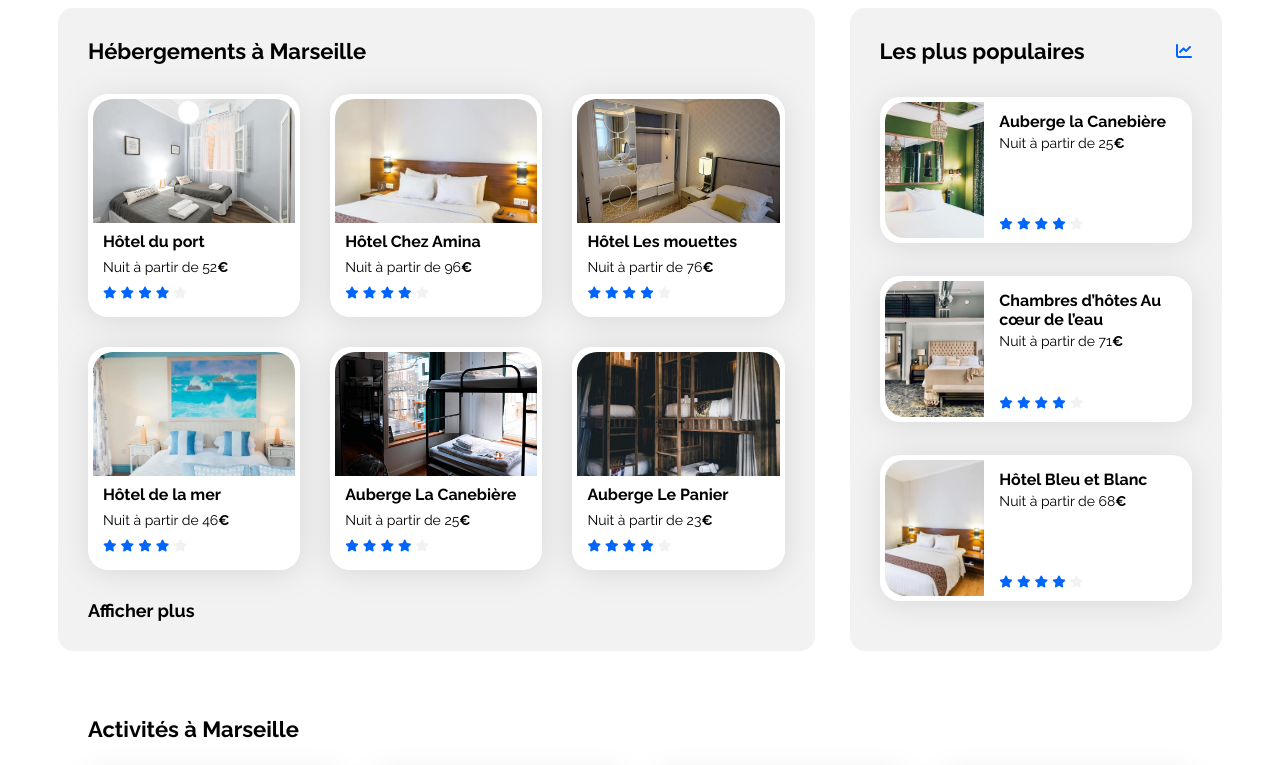
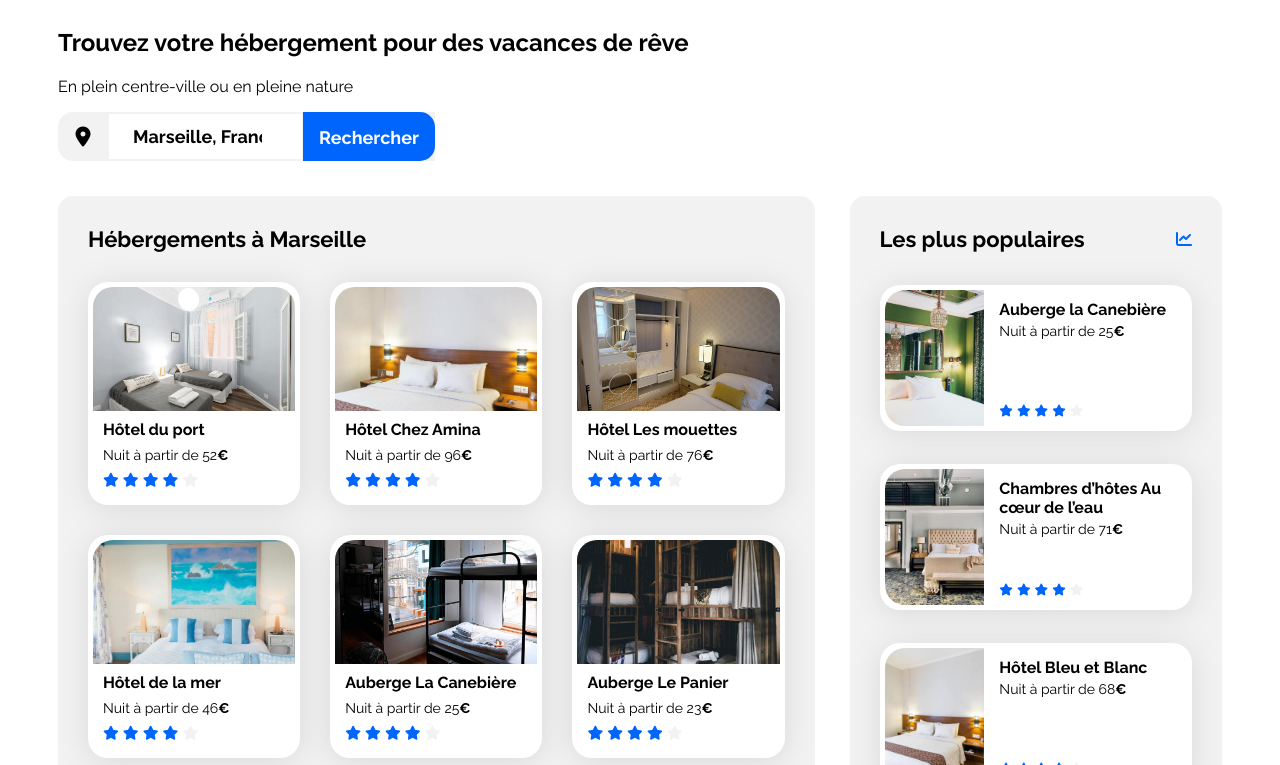
Before and after one commit to SamShunpo/projet-3-OC, a plain HTML site: page index.html in a window 1280 px wide. Shown: the top 765 px of the page. Drawn offline with Linux system fonts and the light colour scheme.

Commit message:
filtre v1

```diff
--- a/css/style.css
+++ b/css/style.css
@@ -89,10 +89,49 @@ a {
     font-size: 14px;
 }
 
+/****** formulaire *******/
+.div-label {
+    display: flex;
+    flex-direction: row;
+    width: 377px;
+    height: 49px;
+    background-color: #F2F2F2;
+    border-radius: 15px 0 0 15px;
+    align-items: center;
+}
+
+.label-search {
+    width: 50px;
+    align-items: center;
+    display: flex;
+    justify-content: center;
+}
+
+.input-search {
+    height: 47px;
+    padding-left: 24px;
+    padding-right: 24px;
+    border: 1px solid #F2F2F2;
+    width: 195px;
+}
+
+.btn-search {
+    background-color:#0065FC;
+    color: white;
+    padding: 15px 16px 15px 16px;
+    border-radius: 0 15px 15px 0;
+    height: 49px;
+    width: 132px;
+    border: none;
+}
+
+
+
 /****** Hebergements And Populaires ***********/
 .hebergements-and-populaires {
     display: flex;
     justify-content: space-between;
+    margin-top: 35px;
 }
 
 .hebergements-and-populaires section {
--- a/index.html
+++ b/index.html
@@ -18,6 +18,18 @@
     <div class="main-container">
         <header></header>
         <main>
+            <section>
+                <div>
+                    <h1>Trouvez votre hébergement pour des vacances de rêve</h1>
+                    <p>En plein centre-ville ou en pleine nature</p>
+                </div>
+                <form action="" method="post" class="div-label">
+                        <label for="search_adress" class="label-search"><i class="fa fa-location-dot fa-map-marker fa-lg" aria-hidden="true"></i></label>
+                        <input type="search" name="search_adress" id="search_adress" value="Marseille, France" class="input-search footer-h2">
+                        <input type="submit" value="Rechercher" class="btn-search titre-18px-700">
+                </form>
+
+            </section>
             <div class="hebergements-and-populaires">
                 <section class="hebergements padding-30 gap-30 display-flex">
                     <h2 class="section-title margin-0">Hébergements à Marseille</h2>
@@ -29,11 +41,11 @@
                                     <h3 class="card-title margin-0">Hôtel du port</h3>
                                     <p class="margin-0 font-size-14">Nuit à partir de 52<span class="euro">€</span></p>
                                         <div class="card-rating">
-                                            <i class="fa-xs fa-solid fa-star" aria-hidden="true"></i>
-                                            <i class="fa-xs fa-solid fa-star" aria-hidden="true"></i>
-                                            <i class="fa-xs fa-solid fa-star" aria-hidden="true"></i>
-                                            <i class="fa-xs fa-solid fa-star" aria-hidden="true"></i>
-                                            <i class="fa-xs fa-solid fa-star neutral-star" aria-hidden="true"></i>
+                                            <i class="fa-sm fa-solid fa-star" aria-hidden="true"></i>
+                                            <i class="fa-sm fa-solid fa-star" aria-hidden="true"></i>
+                                            <i class="fa-sm fa-solid fa-star" aria-hidden="true"></i>
+                                            <i class="fa-sm fa-solid fa-star" aria-hidden="true"></i>
+                                            <i class="fa-sm fa-solid fa-star neutral-star" aria-hidden="true"></i>
                                             <span class="sr-only">Note de 4 sur 5</span>
                                         </div>
                                 </div>
@@ -46,11 +58,11 @@
                                     <h3 class="card-title margin-0">Hôtel Chez Amina</h3>
                                     <p class="margin-0 font-size-14">Nuit à partir de 96<span class="euro">€</span></p>
                                     <div class="card-rating">
-                                        <i class="fa-xs fa-solid fa-star" aria-hidden="true"></i>
-                                        <i class="fa-xs fa-solid fa-star" aria-hidden="true"></i>
-                                        <i class="fa-xs fa-solid fa-star" aria-hidden="true"></i>
-                                        <i class="fa-xs fa-solid fa-star" aria-hidden="true"></i>
-                                        <i class="fa-xs fa-solid fa-star neutral-star" aria-hidden="true"></i>
+                                        <i class="fa-sm fa-solid fa-star" aria-hidden="true"></i>
+                                        <i class="fa-sm fa-solid fa-star" aria-hidden="true"></i>
+                                        <i class="fa-sm fa-solid fa-star" aria-hidden="true"></i>
+                                        <i class="fa-sm fa-solid fa-star" aria-hidden="true"></i>
+                                        <i class="fa-sm fa-solid fa-star neutral-star" aria-hidden="true"></i>
                                         <span class="sr-only">Note de 4 sur 5</span>
                                         </div>
                                 </div>
@@ -63,11 +75,11 @@
                                     <h3 class="card-title margin-0">Hôtel Les mouettes</h3>
                                     <p class="margin-0 font-size-14">Nuit à partir de 76<span class="euro">€</span></p>
                                     <div class="card-rating">
-                                        <i class="fa-xs fa-solid fa-star" aria-hidden="true"></i>
-                                        <i class="fa-xs fa-solid fa-star" aria-hidden="true"></i>
-                                        <i class="fa-xs fa-solid fa-star" aria-hidden="true"></i>
-                                        <i class="fa-xs fa-solid fa-star" aria-hidden="true"></i>
-                                        <i class="fa-xs fa-solid fa-star neutral-star" aria-hidden="true"></i>
+                                        <i class="fa-sm fa-solid fa-star" aria-hidden="true"></i>
+                                        <i class="fa-sm fa-solid fa-star" aria-hidden="true"></i>
+                                        <i class="fa-sm fa-solid fa-star" aria-hidden="true"></i>
+                                        <i class="fa-sm fa-solid fa-star" aria-hidden="true"></i>
+                                        <i class="fa-sm fa-solid fa-star neutral-star" aria-hidden="true"></i>
                                         <span class="sr-only">Note de 4 sur 5</span>
                                         </div>
                                 </div>
@@ -80,11 +92,11 @@
                                     <h3 class="card-title margin-0">Hôtel de la mer</h3>
                                     <p class="margin-0 font-size-14">Nuit à partir de 46<span class="euro">€</span></p>
                                     <div class="card-rating">
-                                        <i class="fa-xs fa-solid fa-star" aria-hidden="true"></i>
-                                        <i class="fa-xs fa-solid fa-star" aria-hidden="true"></i>
-                                        <i class="fa-xs fa-solid fa-star" aria-hidden="true"></i>
-                                        <i class="fa-xs fa-solid fa-star" aria-hidden="true"></i>
-                                        <i class="fa-xs fa-solid fa-star neutral-star" aria-hidden="true"></i>
+                                        <i class="fa-sm fa-solid fa-star" aria-hidden="true"></i>
+                                        <i class="fa-sm fa-solid fa-star" aria-hidden="true"></i>
+                                        <i class="fa-sm fa-solid fa-star" aria-hidden="true"></i>
+                                        <i class="fa-sm fa-solid fa-star" aria-hidden="true"></i>
+                                        <i class="fa-sm fa-solid fa-star neutral-star" aria-hidden="true"></i>
                                         <span class="sr-only">Note de 4 sur 5</span>
                                         </div>
                                 </div>
@@ -97,11 +109,11 @@
                                     <h3 class="card-title margin-0">Auberge La Canebière</h3>
                                     <p class="margin-0 font-size-14">Nuit à partir de 25<span class="euro">€</span></p>
                                     <div class="card-rating">
-                                        <i class="fa-xs fa-solid fa-star" aria-hidden="true"></i>
-                                        <i class="fa-xs fa-solid fa-star" aria-hidden="true"></i>
-                                        <i class="fa-xs fa-solid fa-star" aria-hidden="true"></i>
-                                        <i class="fa-xs fa-solid fa-star" aria-hidden="true"></i>
-                                        <i class="fa-xs fa-solid fa-star neutral-star" aria-hidden="true"></i>
+                                        <i class="fa-sm fa-solid fa-star" aria-hidden="true"></i>
+                                        <i class="fa-sm fa-solid fa-star" aria-hidden="true"></i>
+                                        <i class="fa-sm fa-solid fa-star" aria-hidden="true"></i>
+                                        <i class="fa-sm fa-solid fa-star" aria-hidden="true"></i>
+                                        <i class="fa-sm fa-solid fa-star neutral-star" aria-hidden="true"></i>
                                         <span class="sr-only">Note de 4 sur 5</span>
                                         </div>
                                 </div>
@@ -114,11 +126,11 @@
                                     <h3 class="card-title margin-0">Auberge Le Panier</h3>
                                     <p class="margin-0 font-size-14">Nuit à partir de 23<span class="euro">€</span></p>
                                     <div class="card-rating">
-                                        <i class="fa-xs fa-solid fa-star" aria-hidden="true"></i>
-                                        <i class="fa-xs fa-solid fa-star" aria-hidden="true"></i>
-                                        <i class="fa-xs fa-solid fa-star" aria-hidden="true"></i>
-                                        <i class="fa-xs fa-solid fa-star" aria-hidden="true"></i>
-                                        <i class="fa-xs fa-solid fa-star neutral-star" aria-hidden="true"></i>
+                                        <i class="fa-sm fa-solid fa-star" aria-hidden="true"></i>
+                                        <i class="fa-sm fa-solid fa-star" aria-hidden="true"></i>
+                                        <i class="fa-sm fa-solid fa-star" aria-hidden="true"></i>
+                                        <i class="fa-sm fa-solid fa-star" aria-hidden="true"></i>
+                                        <i class="fa-sm fa-solid fa-star neutral-star" aria-hidden="true"></i>
                                         <span class="sr-only">Note de 4 sur 5</span>
                                         </div>
                                 </div>
```
